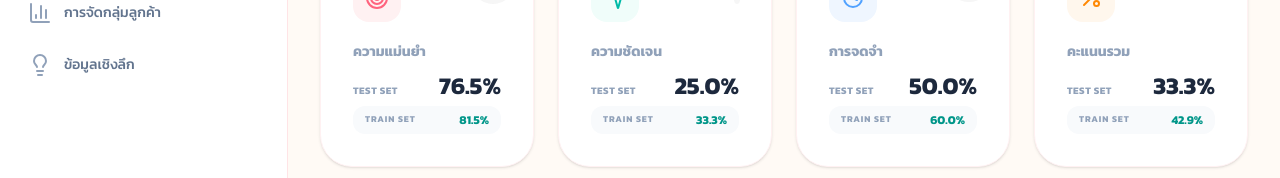
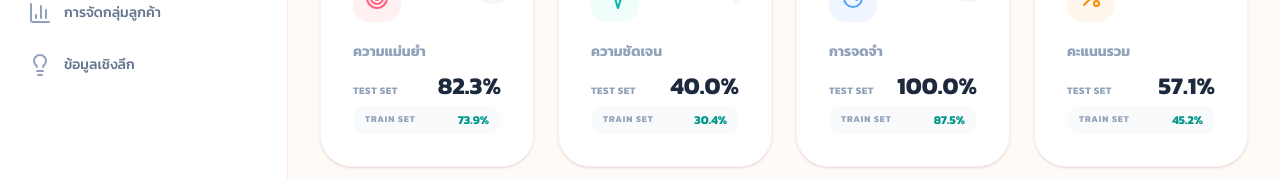
Before and after one commit to miyomui/kiyora-dashboard, a Next.js app in the folder frontend/kiyora-dashboard/: page /supervised in a window 1280 px wide. Shown: the part 199-377 px from the top of the page. Built offline with nearby package versions, Linux system fonts and the light colour scheme; no server answers.

Commit message:
fix: update frontend fallback metrics to match new model results

```diff
--- a/frontend/kiyora-dashboard/app/supervised/page.tsx
+++ b/frontend/kiyora-dashboard/app/supervised/page.tsx
@@ -47,37 +47,37 @@ interface ModelData {
 
 // Fallback: real values from supervised_evaluate.py (used when API is unavailable)
 const FALLBACK_DATA: ModelData = {
-  trainSize: 65,
-  testSize: 17,
+  trainSize: 57,
+  testSize: 25,
   models: [
     {
       name: "Logistic Regression",
-      train: { accuracy: 0.8154, precision: 0.3333, recall: 0.60, f1: 0.4286 },
-      test:  { accuracy: 0.7647, precision: 0.25,   recall: 0.50, f1: 0.3333 },
+      train: { accuracy: 0.739, precision: 0.304, recall: 0.875, f1: 0.452 },
+      test:  { accuracy: 0.823, precision: 0.400, recall: 1.000, f1: 0.571 },
       selected: true
     },
     {
       name: "SVM",
-      train: { accuracy: 0.8462, precision: 0.40, recall: 0.60, f1: 0.48 },
-      test:  { accuracy: 0.8235, precision: 0.3333, recall: 0.50, f1: 0.40 },
+      train: { accuracy: 0.739, precision: 0.304, recall: 0.875, f1: 0.452 },
+      test:  { accuracy: 0.680, precision: 0.222, recall: 0.667, f1: 0.333 },
       selected: false
     },
     {
       name: "Random Forest",
       train: { accuracy: 1.0, precision: 1.0, recall: 1.0, f1: 1.0 },
-      test:  { accuracy: 0.8235, precision: 0.00, recall: 0.00, f1: 0.00 },
+      test:  { accuracy: 0.840, precision: 0.333, recall: 0.333, f1: 0.333 },
       selected: false
     },
     {
       name: "Decision Tree",
       train: { accuracy: 1.0, precision: 1.0, recall: 1.0, f1: 1.0 },
-      test:  { accuracy: 0.7647, precision: 0.00, recall: 0.00, f1: 0.00 },
+      test:  { accuracy: 0.720, precision: 0.167, recall: 0.333, f1: 0.222 },
       selected: false
     },
     {
       name: "KNN",
-      train: { accuracy: 0.8769, precision: 0.00, recall: 0.00, f1: 0.00 },
-      test:  { accuracy: 0.8824, precision: 0.00, recall: 0.00, f1: 0.00 },
+      train: { accuracy: 0.877, precision: 0.00, recall: 0.00, f1: 0.00 },
+      test:  { accuracy: 0.680, precision: 0.00, recall: 0.00, f1: 0.00 },
       selected: false
     },
   ],
```
